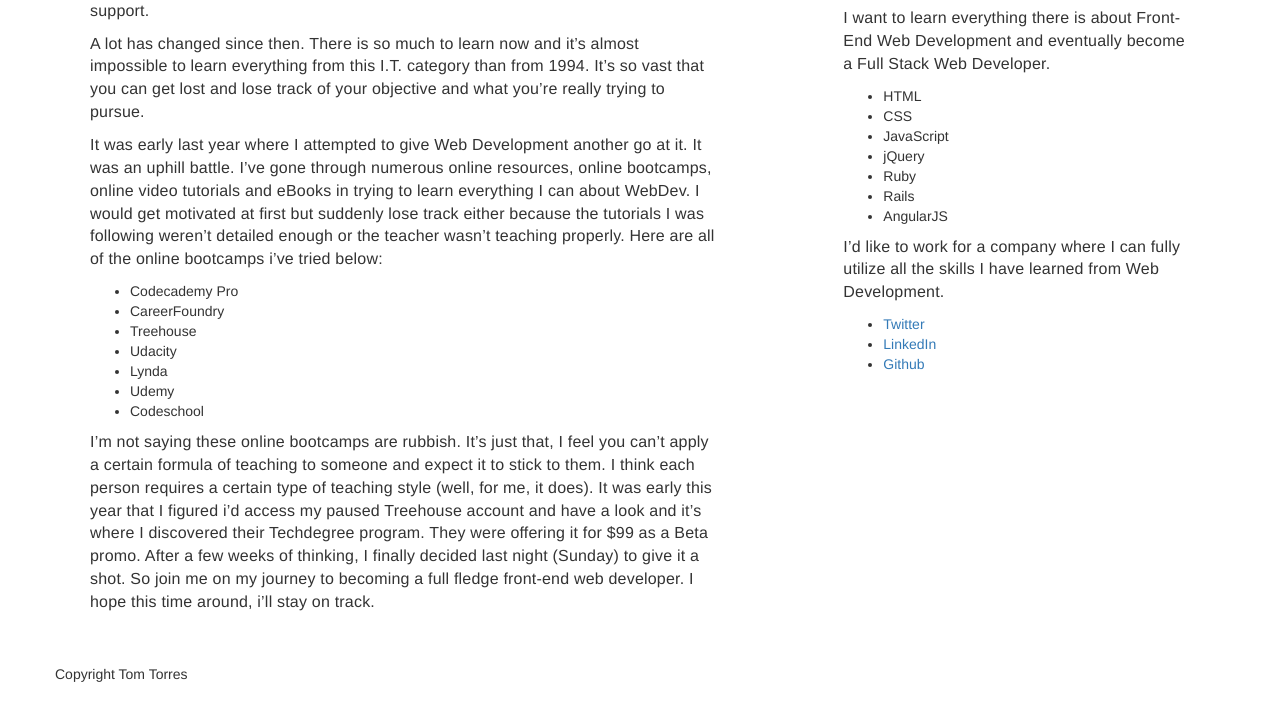
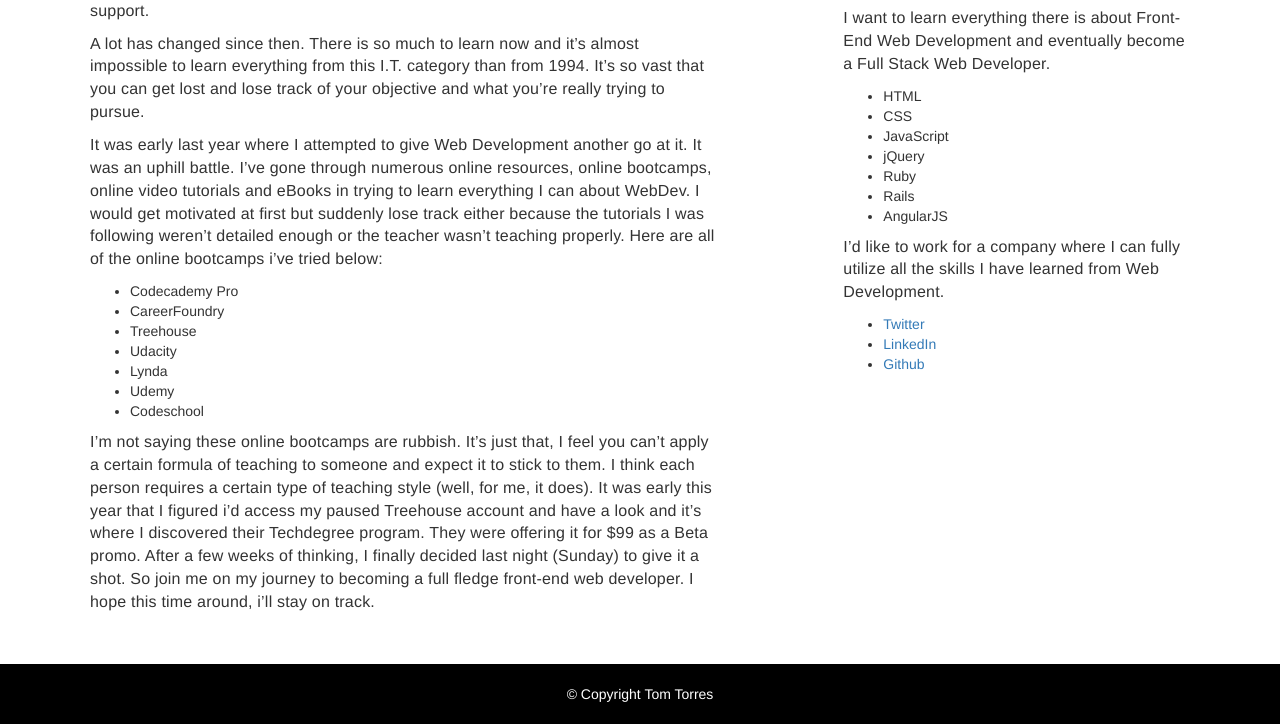
Before and after one commit to sup3rpr0xy/freeCodeCamp-Portfolio, a plain HTML site: page about.html in a window 1280 px wide. Shown: the part 356-1080 px from the top of the page. Before the commit the page ends 1050 px from the top, so only its background shows below. Drawn offline with nearby package versions, Linux system fonts and the light colour scheme.

Commit message:
added the sticky footer to the about page

```diff
--- a/about.html
+++ b/about.html
@@ -5,13 +5,13 @@
     <meta http-equiv="X-UA-Compatible" content="IE=edge">
     <meta name="viewport" content="width=device-width, initial-scale=1">
     <!-- The above 3 meta tags *must* come first in the head; any other head content must come *after* these tags -->
-    <title>Tom Torres - Portfolio</title>
+    <title>Tom Torres - About</title>
 
     <link href='https://fonts.googleapis.com/css?family=Montserrat|Istok+Web' rel='stylesheet' type='text/css'>
     <!-- Bootstrap -->
     <link href="css/bootstrap.min.css" rel="stylesheet">
     <link rel="stylesheet" type="text/css" href="mycss.css">
-
+    <link rel="stylesheet" type="text/css" href="sticky-footer.css">
     <!-- HTML5 shim and Respond.js for IE8 support of HTML5 elements and media queries -->
     <!-- WARNING: Respond.js doesn't work if you view the page via file:// -->
     <!--[if lt IE 9]>
@@ -99,25 +99,23 @@
                       <li>AngularJS</li>
                     </ul>
                     <p>I’d like to work for a company where I can fully utilize all the skills I have learned from Web Development.</p>
-                    <footer>
+
                           <ul>
         <li><a href="#" class="social twitter">Twitter</a></li>
         <li><a href="#" class="social linkedin">LinkedIn</a></li>
         <li><a href="#" class="social github">Github</a></li>
       </ul>
-                        </footer>
+
                 </div>
             </div>
         </div>
       </div>
 
-      <div class="contact">
+      <footer class="footer">
         <div class="container">
-            <div class="row">
-                <p>Copyright Tom Torres</p>
-            </div>
+            <p class="text-muted">© Copyright Tom Torres</p>
         </div>
-      </div>
+      </footer>
 
     <!-- jQuery (necessary for Bootstrap's JavaScript plugins) -->
     <script src="https://ajax.googleapis.com/ajax/libs/jquery/1.11.3/jquery.min.js"></script>
```
Also changed, not shown: index.html (+1 -1 lines).
